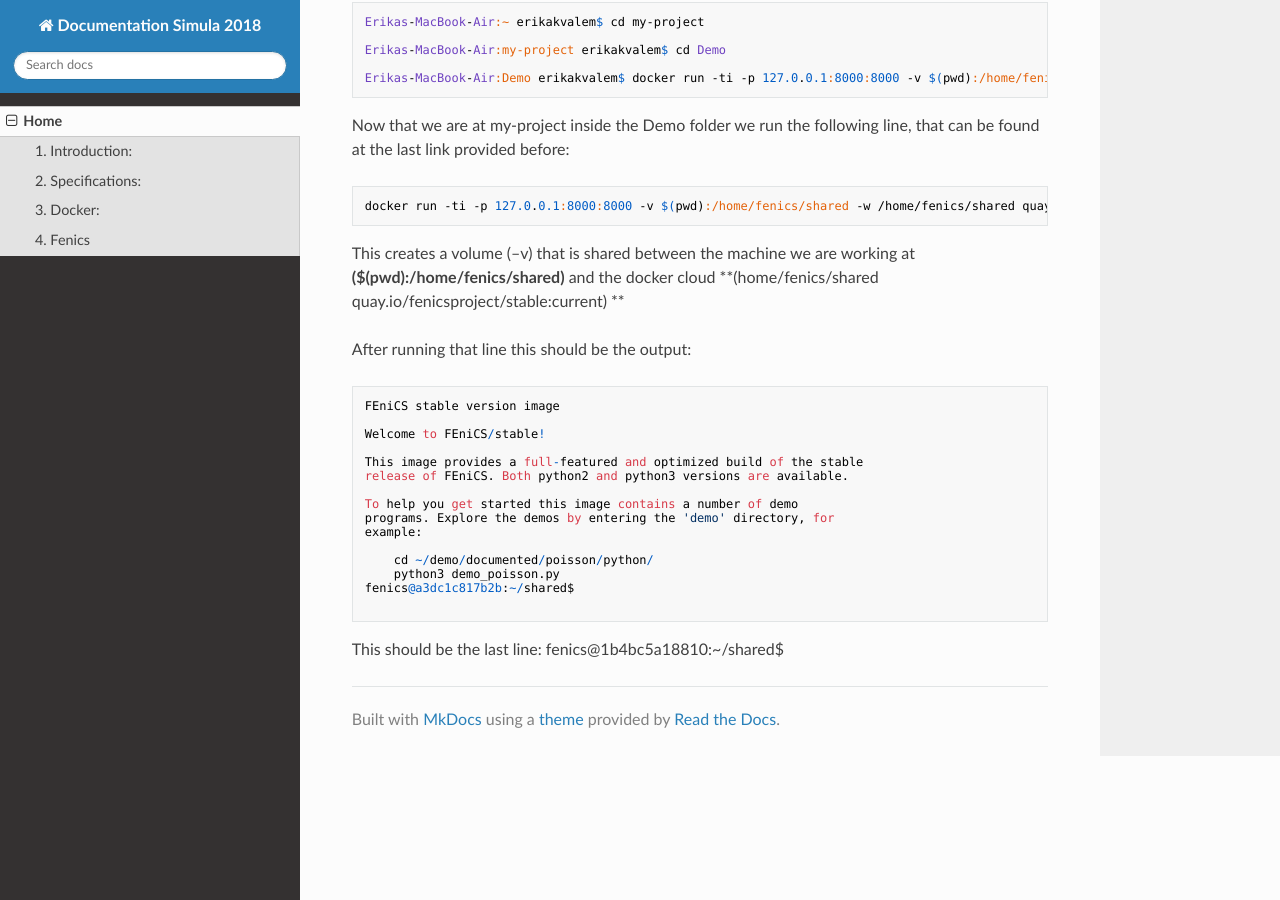
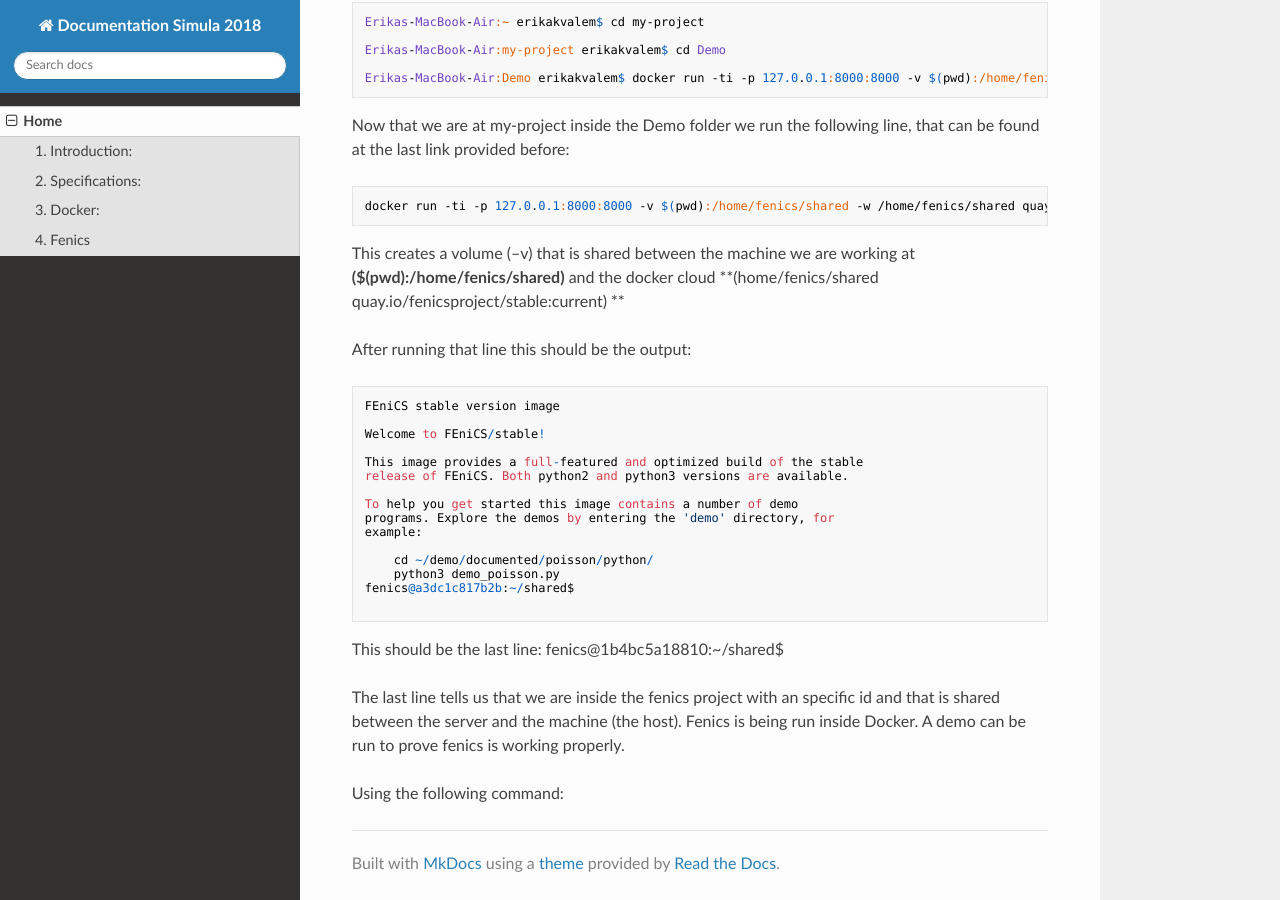
Before and after one commit to ErikaKvalem/Documentation-2018-MkDocs, an MkDocs documentation site: the page built from docs/index.md, in a window 1280 px wide and 900 px high, scrolled down 1757 px. Built offline with MkDocs 1.6.1, drawn with Linux system fonts in a browser that asks for light colours; nearby versions of some CDN libraries; old or Windows-style settings are respelled for this version of MkDocs.

Commit message:
Update index.md

````diff
--- a/docs/index.md
+++ b/docs/index.md
@@ -102,3 +102,8 @@ fenics@a3dc1c817b2b:~/shared$
 ```
 
 This should be the last line: fenics@1b4bc5a18810:~/shared$
+
+The last line tells us that we are inside the fenics project with an specific id and that is shared between the server and the machine (the host). Fenics is being run inside Docker.
+A demo can be run to prove fenics is working properly.
+
+Using the following command:
````
